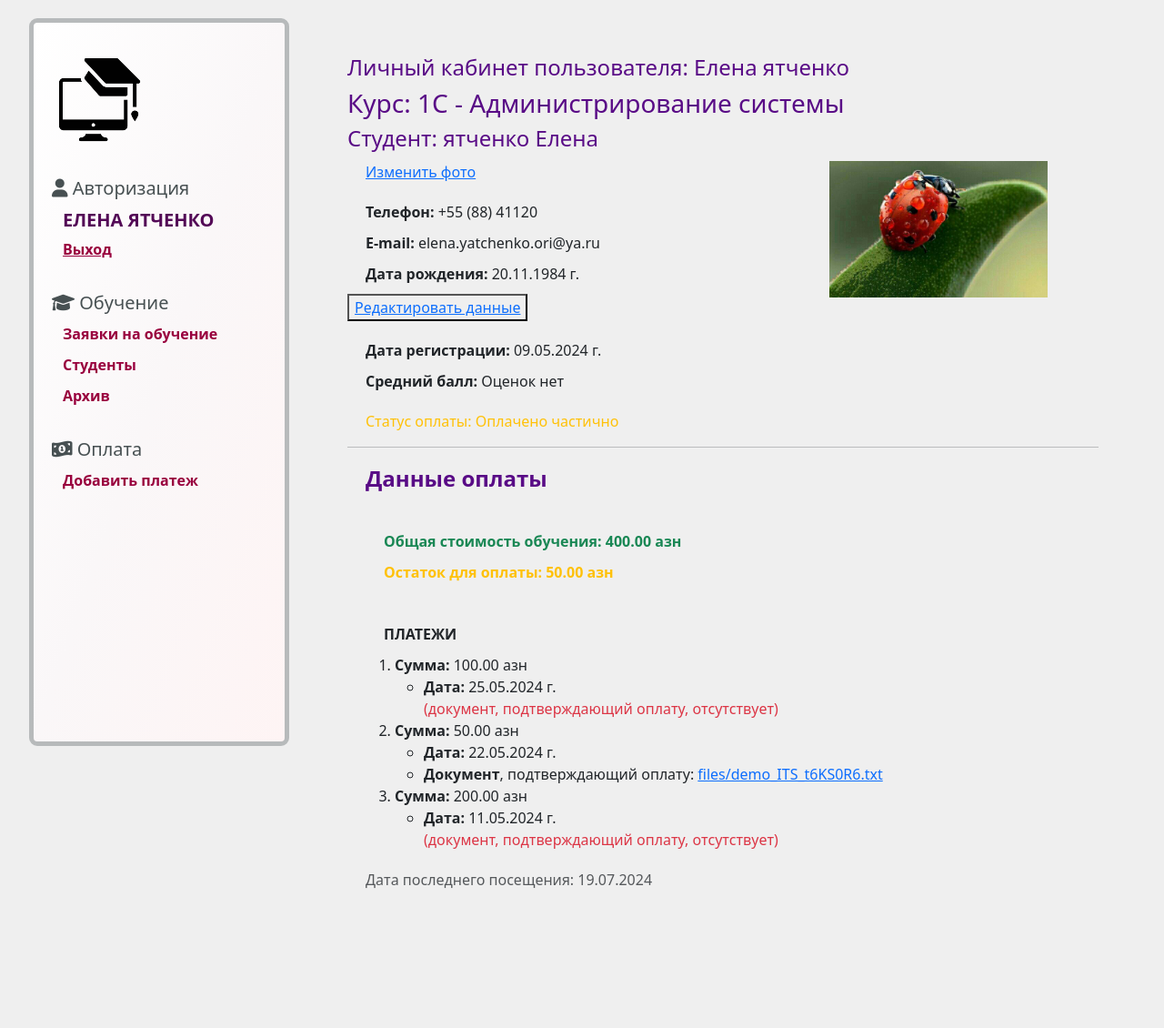
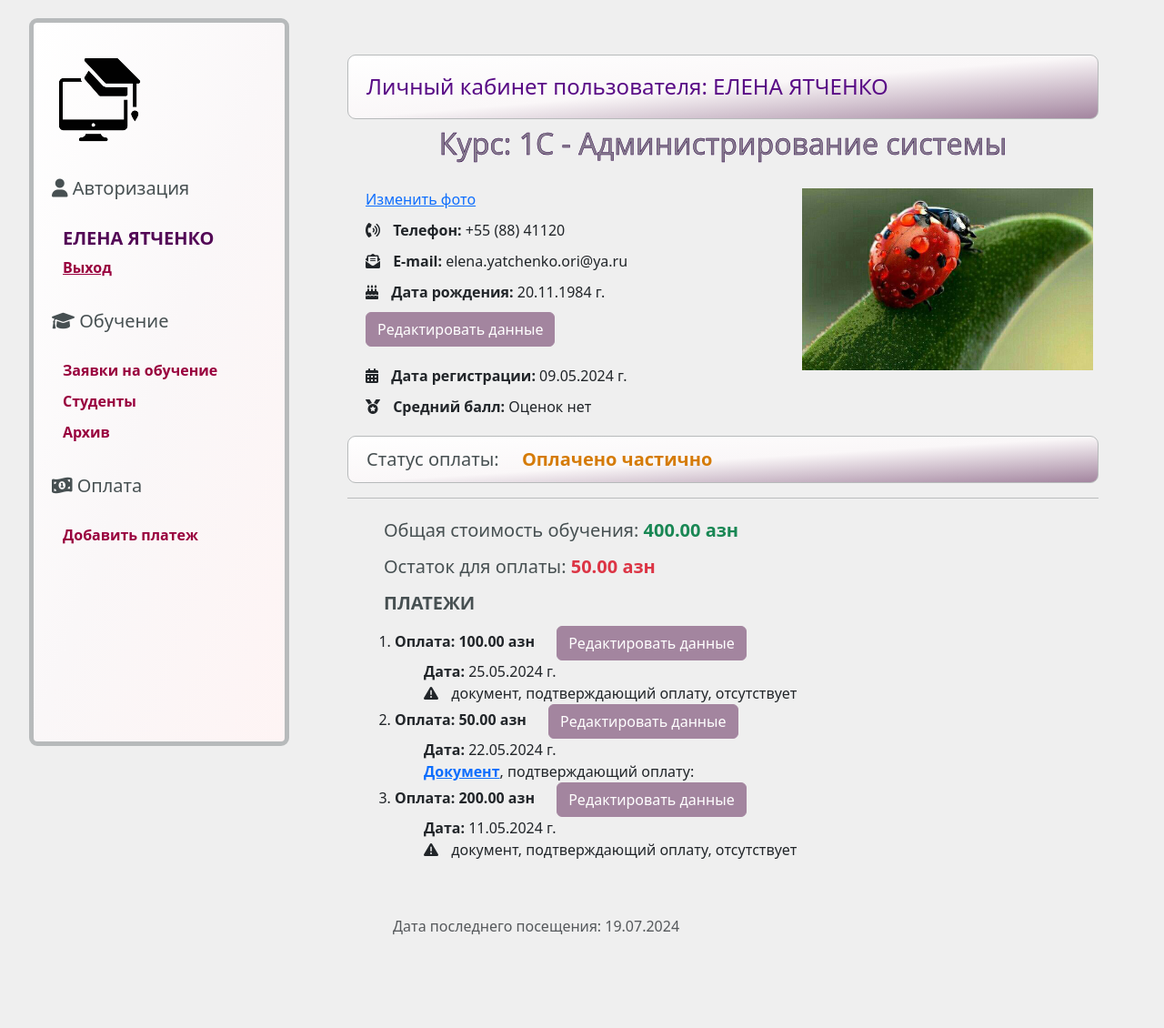
Before and after one commit to elena-yatchenko/my-courses-django, a Django app: page /main/profile/ in a window 1280 px wide. Shown: the part 120-1250 px from the top of the page at 91% size. Before the commit the page ends 1097 px from the top, so only its background shows below. Run offline with Django 5.2, Linux system fonts and the light colour scheme; a user stored in the database is signed in; data comes from the database, SQL or seed files in the repository; both versions use the stored data as it was after the commit; some libraries are stand-ins or nearby versions.

Commit message:
styles templates

```diff
--- a/mycourses/students_app/admin.py
+++ b/mycourses/students_app/admin.py
@@ -158,7 +158,7 @@ class StudentAdmin(admin.ModelAdmin):
             "Личные данные",
             {
                 "classes": ["collapse"],
-                "fields": ["phone", "date_of_birth"],
+                "fields": ["phone", "date_of_birth", "photo"],
             },
         ),
         (
--- a/mycourses/students_app/static/students_app/css/styles.css
+++ b/mycourses/students_app/static/students_app/css/styles.css
@@ -25,11 +25,13 @@ h3,
 h4,
 h5 {
   color: rgb(89, 11, 134);
+  padding-bottom: 20px;
 }
 
 h2 {
   color: rgb(137, 127, 144);
   -webkit-text-stroke: 0.5px rgb(45, 2, 69);
+  padding-bottom: 20px;
 }
 
 body p {
@@ -76,6 +78,10 @@ aside {
   border-radius: 9px;
 }
 
+.m-left-0 {
+  margin-left: 0px;
+}
+
 /* для текста пример*/
 /* aside .text {
   font-size: 20px;
@@ -84,11 +90,7 @@ aside {
   position: relative;
   top: -5px;
 }
-
-aside h3 {
-  margin-top: 50px;
-  font-size: 25px;
-} */
+*/
 
 aside ul li {
   color: #530856;
@@ -102,7 +104,7 @@ aside ul li {
 
 .mine-block {
   display: block;
-  background: linear-gradient(to bottom right, white, rgb(250, 247, 248), rgb(254, 244, 244));
+  background: linear-gradient(to bottom right, white, rgb(250, 247, 248), #a3859f);
   border: 1px solid rgb(183, 186, 187);
   border-radius: 9px;
 
@@ -140,10 +142,10 @@ aside ul li {
 }
 
 .title {
-  font-size: 25px;
+  font-size: 23px;
   font-weight: bold;
   font-family: 'Open Sans', sans-serif;
-  color: rgb(153 0 62);
+  color: rgb(89, 11, 134);
 }
 
 .mine-ref {
@@ -187,18 +189,24 @@ aside a:hover {
 }
 
 .student:hover {
-  font-size: larger;
+  font-size: large;
   color: #f31919;
 
 }
 
-.m-10 {
-  margin: 5px auto;
-  font-size: 15px;
+.m-top-15 {
+  margin-top: 15px;
+  /* margin-left: 0px;
+  font-size: 15px; */
 }
 
 .m-top-20 {
   margin-top: 20px;
+}
+
+.m-top-bot-20 {
+  margin-top: 20px;
+  margin-bottom: 20px;
 }
 
 .bottom-ref-left {
@@ -207,15 +215,20 @@ aside a:hover {
 
 .bottom-ref-left-top {
   margin-left: 20px;
-  top: 20px;
+  margin-top: 20px;
 }
 
 .icons {
   font-size: 25px;
+  padding-right: 25px;
+}
+
+.icons-sm {
+  padding-right: 10px;
 }
 
 .icons-text {
-  padding-left: 20px;
+  /* padding-left: 20px; */
   color: rgb(60, 3, 94);
   font-weight: bold;
   font-size: 18px;
@@ -238,25 +251,26 @@ aside a:hover {
 }
 
 .pagination {
-  margin: 60 auto;
+  margin-top: 50px;
+  margin-left: 30px;
 }
 
 
 .btn-mine {
   --bs-btn-color: #fff;
-  --bs-btn-bg: #96a8de;
-  --bs-btn-border-color: #5e6783;
+  --bs-btn-bg: #a3859f;
+  --bs-btn-border-color: #a3859f;
   --bs-btn-hover-color: #1d1c1c;
-  --bs-btn-hover-bg: #96a8de;
-  --bs-btn-hover-border-color: #5e6783;
+  --bs-btn-hover-bg: #a3859f;
+  --bs-btn-hover-border-color: #a3859f;
   --bs-btn-focus-shadow-rgb: 49, 132, 253;
   --bs-btn-active-color: #fff;
-  --bs-btn-active-bg: #96a8de;
-  --bs-btn-active-border-color: #5e6783;
-  --bs-btn-active-shadow: inset 0 3px 5px #5e6783;
+  --bs-btn-active-bg: #a3859f;
+  --bs-btn-active-border-color: #a3859f;
+  --bs-btn-active-shadow: inset 0 3px 5px #a3859f;
   --bs-btn-disabled-color: #fff;
-  --bs-btn-disabled-bg: #bec1ca;
-  --bs-btn-disabled-border-color: #5e6783;
+  --bs-btn-disabled-bg: #a3859f;
+  --bs-btn-disabled-border-color: #6f68913;
 }
 
 .btn-success {
@@ -268,8 +282,8 @@ aside a:hover {
   --bs-btn-hover-border-color: #5f8d773;
   --bs-btn-focus-shadow-rgb: 60, 153, 110;
   --bs-btn-active-color: #fff;
-  --bs-btn-active-bg: #146c43;
-  --bs-btn-active-border-color: #13653f;
+  --bs-btn-active-bg: #5f8d77;
+  --bs-btn-active-border-color: #5f8d77;
   --bs-btn-active-shadow: inset 0 3px 5px rgba(0, 0, 0, 0.125);
   --bs-btn-disabled-color: #fff;
   --bs-btn-disabled-bg: #5f8d77;
@@ -355,6 +369,7 @@ nav ul {
 .shadowbox {
   width: 50%;
   border: 1px solid hwb(0 20% 80%);
+  border-radius: 9px;
   box-shadow: 8px 8px 5px #444;
   padding: 8px 12px;
   background-image: linear-gradient(180deg, #fff, #ddd 40%, #ccc);
@@ -369,7 +384,39 @@ nav ul {
   justify-content: space-between;
 }
 
+.info-text {
+  font-size: 20px;
+  font-weight: bold;
+  padding-top: 30px;
+}
 
+.text-warning {
+  --bs-text-opacity: 1;
+  color: rgb(213 123 7) !important;
+  font-size: 20px;
+}
+
+.text-success {
+  --bs-text-opacity: 1;
+  color: rgba(var(--bs-success-rgb), var(--bs-text-opacity)) !important;
+  font-size: 20px;
+}
+
+.text-danger {
+  --bs-text-opacity: 1;
+  color: rgba(var(--bs-danger-rgb), var(--bs-text-opacity)) !important;
+  font-size: 20px;
+}
+
+.pay-status {
+  color: rgb(71, 80, 82);
+  font-size: 20px;
+}
+
+.img-profile {
+  width: 40%;
+  float: right;
+}
 
 /* https://itproger.com/course/django/5
 https://getbootstrap.com/docs/5.3/forms/checks-radios/
--- a/mycourses/students_app/templates/students_app/confirmation.html
+++ b/mycourses/students_app/templates/students_app/confirmation.html
@@ -2,7 +2,7 @@
 
 <div class="content">
     {% block content %}
-    <h2 class="">{{ message }} <br><strong>{{ student.full_name }}</strong></h2><br>
+    <h2>{{ message }} <br><strong>{{ student.full_name }}</strong></h2><br>
 
 
     <div class="shadowbox">
--- a/mycourses/students_app/templates/students_app/profile.html
+++ b/mycourses/students_app/templates/students_app/profile.html
@@ -2,78 +2,92 @@
 
 
 {% block content %}
-<h4>Личный кабинет пользователя: {{ user.first_name }} {{ user.last_name }}</h4>
+<h4 class="mine-block block-text">
+    Личный кабинет пользователя: {{ user.first_name|upper }} {{ user.last_name|upper }}
+</h4>
 {% for student, payments in stud_pay.items %}
 
-<h3>Курс: {{student.course }}</h3>
-<h4>Студент: {{ student.full_name }}</h4>
+<h2>Курс: {{student.course }}</h2>
 
 {% if student.photo %}
-<p class="photo">
-    <img src="{{ student.photo.url }}" class="img-responsive" style="width: 30%; float: right; margin-right: 50px;"
-        alt="Ваше фото">
-    <!-- class="img-responsive" style="width: 100%; float: left; margin-right: 10px;"  -->
+<p>
+    <img src="{{ student.photo.url }}" class="img-profile" alt="Ваше фото">
 </p>
-<p style="margin-bottom:20px;"><a href="{% url 'add-photo' student.pk %}">Изменить фото</a></p>
+<p><a href="{% url 'add-photo' student.pk %}">Изменить фото</a></p>
 {% else %}
-<button type="button" style="margin-bottom:20px;"><a href="{% url 'add-photo' student.pk %}">Добавить фото</a></button>
+<a class="btn btn-mine bottom-ref-left" href="{% url 'add-photo' student.pk %}">Добавить фото</a>
 {% endif %}
-<p><strong>Телефон:</strong> {{student.phone}}</p>
-<p><strong>E-mail:</strong> {{student.related_user.email}}</p>
-<p><strong>Дата рождения:</strong> {{student.date_of_birth|date:"d.m.Y"}} г.</p>
-<button type="button"><a href="{% url 'student-update' student.id%}">Редактировать данные</a></button>
+<p><i class="fas fa-phone-volume icons-sm"></i><strong> Телефон:</strong> {{student.phone}}</p>
+<p><i class="fas fa-envelope-open-text icons-sm"></i><strong> E-mail:</strong> {{student.related_user.email}}</p>
+<p><i class="fas fa-cake-candles icons-sm"></i><strong> Дата рождения:</strong> {{student.date_of_birth|date:"d.m.Y"}}
+    г.</p>
+<a class="btn btn-mine bottom-ref-left" href="{% url 'student-update' student.id%}">Редактировать данные</a>
 {% if student.status == 'r' %}
 <br>
-<h4><strong>Ваша заявка находится на рассмотрении</strong></h4>
-<p><strong>Дата подачи заявки:</strong> {{student.request_date|date:"d.m.Y"}} г.</p>
+<p class="pay-status"><strong>Ваша заявка находится на рассмотрении</strong></p>
+<p><i class="fas fa-calendar-days icons-sm"></i><strong> Дата подачи заявки:</strong>
+    {{student.request_date|date:"d.m.Y"}} г.
+</p>
 {% else %}
-<div style="margin-top:20px; margin-bottom:20px;">
-    <!-- <p><strong>Курс:</strong> {{student.course }}</p> -->
-    <p><strong>Дата регистрации:</strong> {{student.reg_date|date:"d.m.Y"}} г.</p>
-    <p><strong>Средний балл:</strong> {{student.average_mark}}</p>
+<div class="m-top-bot-20">
+    <p><i class="fas fa-calendar-days icons-sm"></i><strong> Дата регистрации:</strong>
+        {{student.reg_date|date:"d.m.Y"}} г.</p>
+    <p><i class="fas fa-medal icons-sm"></i><strong> Средний балл:</strong> {{student.average_mark}}</p>
 </div>
-<p class="{% if student.is_paid %}text-success{% elif not payments %}text-danger{% else %}text-warning{% endif %}">
-    Статус оплаты: {% if student.is_paid %}Оплачено полностью
-    {% elif not payments %}Оплаты нет
-    {% else %}Оплачено частично{% endif %}</p>
+<div class="mine-block">
+    <p class="pay-status">Статус оплаты:
+        {% if student.is_paid %}
+        <span class="text-success mark-line"><strong>Оплачено полностью</strong></span>
+        {% elif not payments %}
+        <span class="text-danger mark-line"><strong>Оплаты нет</strong></span>
+        {% else %}
+        <span class="text-warning mark-line"><strong>Оплачено частично</strong></span>
+        {% endif %}
+    </p>
+</div>
 <hr>
-<div style="margin-left:20px;margin-top:20px">
-    <h4><strong>Данные оплаты</strong></h4>
-    <br>
-    <p class="text-success"><strong>Общая стоимость обучения: {{ student.course.total_cost}} азн</strong>
+<div class="bottom-ref-left-top">
+    <p class="pay-status">Общая стоимость обучения:
+        <span class="text-success"><strong>{{ student.course.total_cost}} азн</strong></span>
     </p>
-    <p class="text-warning"><strong>Остаток для оплаты: {{ student.rest_of_payment}} азн</strong>
-    </p><br>
+    <p class="pay-status">Остаток для оплаты:
+        <span class="text-danger"><strong>{{ student.rest_of_payment}} азн</strong></span>
+    </p>
+
     {% if payments %}
-    <p><b>ПЛАТЕЖИ</b></p>
+    <p class="pay-status"><b>ПЛАТЕЖИ</b></p>
     <ol>
         {% for payment in payments %}
 
-        <li><strong>Сумма: </strong>{{ payment.amount }} азн
+        <li><strong>Оплата: {{ payment.amount }} азн</strong>
+            <a class="btn btn-mine bottom-ref-left" href="{% url 'payment-update' student.id payment.id %}">
+                Редактировать данные</a>
             <ul>
-                <li><strong>Дата: </strong>{{ payment.paid_date|date:"d.m.Y" }} г.</li>
+                <li style='list-style:none'><strong>Дата:</strong> {{ payment.paid_date|date:"d.m.Y" }} г.</li>
                 {% if payment.document %}
-                <li><strong>Документ</strong>, подтверждающий оплату:
-                    <a href="{{ payment.document.url }}">{{ payment.document.name }}</a>
+                <li style='list-style:none'><strong><a href="{{ payment.document.url }}">Документ</a></strong>,
+                    подтверждающий оплату:
+
                 </li>
                 {% else %}
-                <li class="text-danger" style='list-style-type:none'>(документ, подтверждающий оплату, отсутствует)</li>
+                <li style='list-style:none'><i class="fas fa-triangle-exclamation icons-sm"></i>
+                    документ, подтверждающий оплату, отсутствует</li>
                 {% endif %}
-            </ul>
         </li>
-
-        <!-- <p><strong>Дата оплаты: </strong>{{ payment.paid_date|date:"d.m.Y" }} г.</p>
-    <p><strong>Сумма: </strong>{{ payment.amount }} азн</p> -->
+        </ul>
+        </li>
         {% endfor %}
     </ol>
-    {% else %}<p>Нет зарегистрированных платежей</p>
+    {% else %}
+    <p class="text-danger"><i class="fas fa-triangle-exclamation icons-sm"></i> Нет зарегистрированных платежей!
+    </p>
     {% endif %}
 </div>
 
 
 {% endif %}
 {% endfor %}
-<div style="margin-top:20px; margin-bottom:20px;">
+<div class="pagination">
     <p class="text-muted">Дата последнего посещения: {{ visit_date|date:"d.m.Y" }}</p>
 </div>
 {% endblock %}
--- a/mycourses/students_app/views.py
+++ b/mycourses/students_app/views.py
@@ -279,6 +279,8 @@ def student_update(request, stud_id):
             student.surname = surname
             student.phone = phone
             student.save()
+            current_user.last_name = surname
+            current_user.first_name = name
             current_user.email = email
             current_user.save()
             return redirect("profile")
@@ -292,9 +294,10 @@ def student_update(request, stud_id):
                 "surname": student.surname,
                 "email": current_user.email,
                 "phone": student.phone,
+                "date_of_birth": student.date_of_birth,
             }
         )
-        message = "Редактирование данных студента"
+        message = "Внесите необходимые изменения"
 
     return render(
         request,
@@ -396,7 +399,7 @@ def payment_update(request, stud_id, pay_id):
             }
         )
         # payment_form.fields["student"].disabled = True
-        message = "Заполните поля формы"
+        message = "Внесите требуемые изменения"
 
     return render(
         request,
```
Also changed, not shown: mycourses/students_app/forms.py (+25 -22 lines), mycourses/students_app/templates/students_app/course_detail.html (+14 -11 lines), mycourses/students_app/templates/students_app/courses_list.html (+7 -11 lines), mycourses/students_app/templates/students_app/payment_form.html (+4 -4 lines), mycourses/students_app/templates/students_app/photo.html (+5 -3 lines), mycourses/students_app/templates/students_app/student_detail.html (+51 -43 lines), mycourses/students_app/templates/students_app/student_form.html (+7 -5 lines), mycourses/students_app/templates/students_app/students_list.html (+26 -20 lines), mycourses/templates/registration/login.html (+4 -4 lines), mycourses/db.sqlite3.
